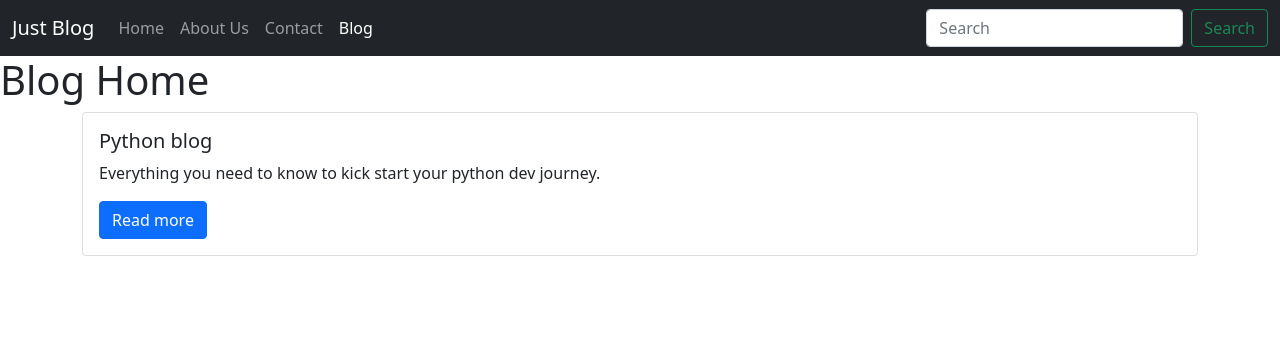
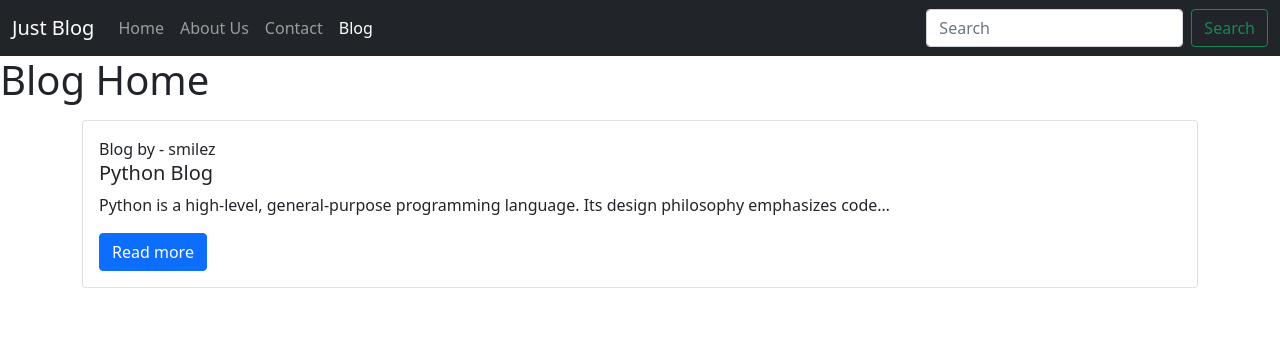
Before and after one commit to EbenezerBaafi/Blog-App, a Django app: page /blog/ in a window 1280 px wide. Shown: the top 356 px of the page. Run offline with Django 5.2, Linux system fonts and the light colour scheme; data comes from the database, SQL or seed files in the repository.

Commit message:
feat: implement blog home view and template loop to display list of posts

```diff
--- a/blog_project/blog_app/views.py
+++ b/blog_project/blog_app/views.py
@@ -1,9 +1,12 @@
 from django.shortcuts import render
+from . models import Post
 
 # Create your views here.
 
 def bloghome(request):
-    return render(request, 'blog/bloghome.html')
+    allPosts = Post.objects.all()
+    context = {'allPosts': allPosts}
+    return render(request, 'blog/bloghome.html', context)
 
 def blogpost(request, slug):
     return render(request, 'blog/blogpost.html')
--- a/blog_project/templates/blog/bloghome.html
+++ b/blog_project/templates/blog/bloghome.html
@@ -8,13 +8,16 @@
 {% block blogactive %} active {% endblock %}
 
 {% block body %}
-<div class="container">
-    <div class="card">
-    <div class="card-body">
-        <h5 class="card-title">Python blog</h5>
-        <p class="card-text">Everything you need to know to kick start your python dev journey.</p>
-        <a href="#" class="btn btn-primary">Read more</a>
+    {% for post in allPosts %}
+    <div class="container my-3">
+        <div class="card">
+            <div class="card-body">
+                <h8 class="card-title"> Blog by - {{post.author}}</h8>
+                <h5 class="card-title">{{post.title}}</h5>
+                <p class="card-text">{{post.content | truncatechars:100}}</p>
+                <a href="{{post.slug}}" class="btn btn-primary">Read more</a>
+            </div>
+        </div>
     </div>
-    </div>
-</div>
+    {% endfor %}
 {% endblock %}
```
